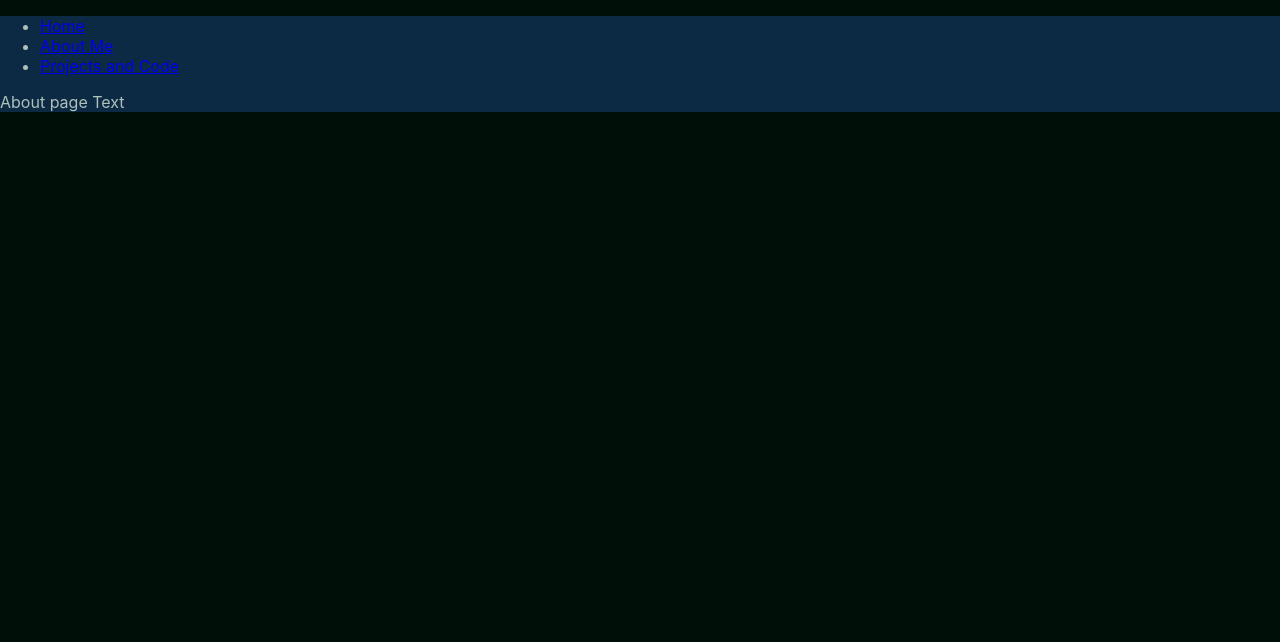
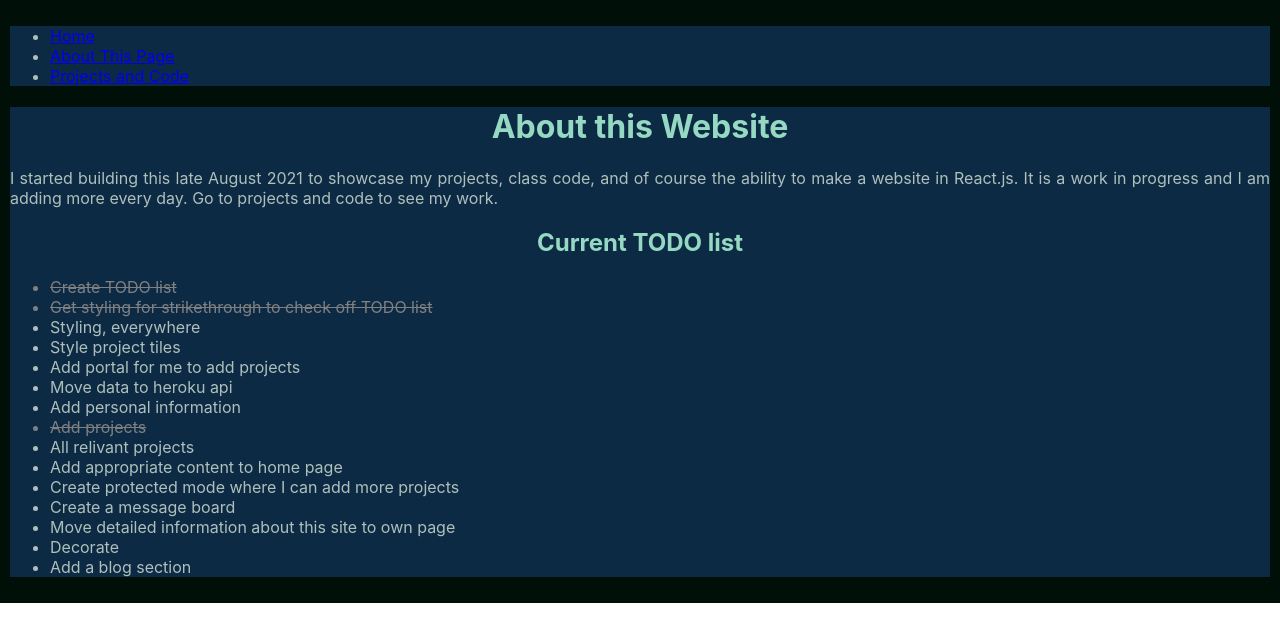
Before and after one commit to jbottelb/portfolio, a React (Create React App) app: page /about in a window 1280 px wide. Shown: the top 642 px of the page. Built offline with nearby package versions, Linux system fonts and the light colour scheme.

Commit message:
styling that is bad

```diff
--- a/src/Components/About.js
+++ b/src/Components/About.js
@@ -3,9 +3,66 @@ import React from "react";
 // Simple about page.
 const About = () => {
   return (
-    <p>
-      About page Text
-    </p>
+      <div class="standard">
+      <h1>
+        About this Website
+      </h1>
+      <p>
+        I started building this late August 2021 to showcase
+        my projects, class code, and of course the ability to make a website in React.js.
+        It is a work in progress and I am adding more every day. Go to projects and code to see my work.
+      </p>
+      <h2>
+          Current TODO list
+      </h2>
+      <ul>
+          <li style={{color: "grey", textDecorationLine: 'line-through'}}>
+              Create TODO list
+          </li>
+          <li style={{color: "grey", textDecorationLine: 'line-through'}}>
+              Get styling for strikethrough to check off TODO list
+          </li>
+          <li>
+              Styling, everywhere
+          </li>
+          <li>
+              Style project tiles
+          </li>
+          <li>
+              Add portal for me to add projects
+          </li>
+          <li>
+              Move data to heroku api
+          </li>
+          <li>
+              Add personal information
+          </li>
+          <li style={{color: "grey", textDecorationLine: 'line-through'}}>
+              Add projects
+          </li>
+          <li>
+              All relivant projects
+          </li>
+          <li>
+              Add appropriate content to home page
+          </li>
+          <li>
+              Create protected mode where I can add more projects
+          </li>
+          <li>
+              Create a message board
+          </li>
+          <li>
+              Move detailed information about this site to own page
+          </li>
+          <li>
+              Decorate
+          </li>
+          <li>
+              Add a blog section
+          </li>
+      </ul>
+      </div>
   );
 };
 
--- a/src/Components/home.js
+++ b/src/Components/home.js
@@ -3,65 +3,10 @@ import React from "react";
 // The home page.
 const Home = () => {
   return (
-      <div>
+      <div class="standard">
      <h1>
         Welcome to my Portfolio Website
      </h1>
-    <p>
-      I started building this late August 2021 to showcase
-      my projects, class code, and of course the ability to make a website in React.js.
-      It is a work in progress and I am adding more every day. Go to projects and code to see my work.
-    </p>
-    <h2>
-        Current TODO list
-    </h2>
-    <ul>
-        <li style={{color: "grey", textDecorationLine: 'line-through'}}>
-            Create TODO list
-        </li>
-        <li style={{color: "grey", textDecorationLine: 'line-through'}}>
-            Get styling for strikethrough to check off TODO list
-        </li>
-        <li>
-            Styling, everywhere
-        </li>
-        <li>
-            Style project tiles
-        </li>
-        <li>
-            Add portal for me to add projects
-        </li>
-        <li>
-            Move data to heroku api
-        </li>
-        <li>
-            Add personal information
-        </li>
-        <li style={{color: "grey", textDecorationLine: 'line-through'}}>
-            Add projects
-        </li>
-        <li>
-            All relivant projects
-        </li>
-        <li>
-            Add appropriate content to home page
-        </li>
-        <li>
-            Create protected mode where I can add more projects
-        </li>
-        <li>
-            Create a message board
-        </li>
-        <li>
-            Move detailed information about this site to own page
-        </li>
-        <li>
-            Decorate
-        </li>
-        <li>
-            Add a blog section
-        </li>
-    </ul>
     </div>
   );
 };
--- a/src/Components/nav/Nav.js
+++ b/src/Components/nav/Nav.js
@@ -4,13 +4,13 @@ import { Link } from "react-router-dom";
 // Creates a navbar
 const Nav = () => {
   return (
-    <nav>
+    <nav class="standard">
       <ul className="nav-links">
         <li className="nav-links">
           <Link to="/">Home</Link>
         </li>
         <li className="nav-links">
-          <Link to="/about">About Me</Link>
+          <Link to="/about">About This Page</Link>
         </li>
         <li className="nav-links">
           <Link to="projects">Projects and Code</Link>
--- a/src/Components/projects/ProjectPage.js
+++ b/src/Components/projects/ProjectPage.js
@@ -6,19 +6,21 @@ import ProjectTile from "./projectTile.js";
 // The project page
 const ProjectPage = () => {
   return (
-      <div>
+      <div class="standard">
         <h1>
             My projects
         </h1>
+        <h3>
+            (click to go to projects)
+        </h3>
         <a href="https://github.com/jbottelb">
           My github profile
         </a>
         {
             projectData.map(p => (
-                <div>
+                <div class="ProjectTile">
                 <ProjectTile title={p.title} image={p.image}
                 description={p.description} link={p.link} github={p.github}/>
-                <br />
                 </div>
             ))
         }
--- a/src/css/projectTile.css
+++ b/src/css/projectTile.css
@@ -1,4 +1,4 @@
-.tile {
+div.ProjectTile {
      background-color: lightgrey;
      text-decoration: none;
      color: black;
--- a/src/css/styles.css
+++ b/src/css/styles.css
@@ -11,19 +11,28 @@ Color pallete
     --c2: #0D2A45;
     --c3: #95D9C3;
     --c4: #AFC0BB;
-    --c5: #8E3B46
-
+    --c5: #8E3B46;
 }
-
-body {
+.App {
+    text-align: center;
     background-color: var(--c1);
     color: var(--c3);
+    padding: 10px;
 }
-div {
+.standard {
     background-color: var(--c2);
+    border-color: var(--c4);
+    border: 3px;
 }
 p, ul {
     color: var(--c4);
+    text-align: justify;
+}
+a {
+
+}
+a:visited{
+    color: var(--c5);
 }
 
 /* Other palletes
```
